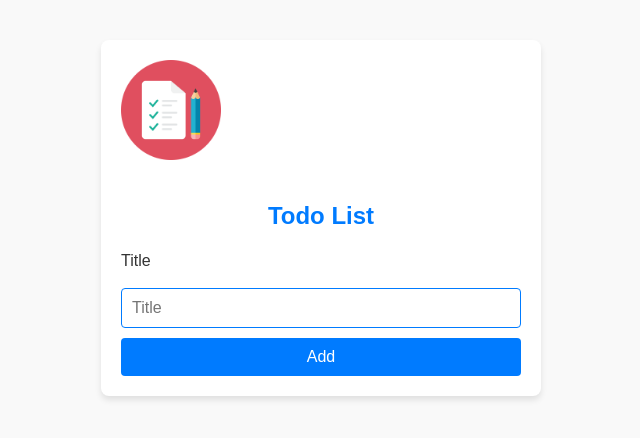
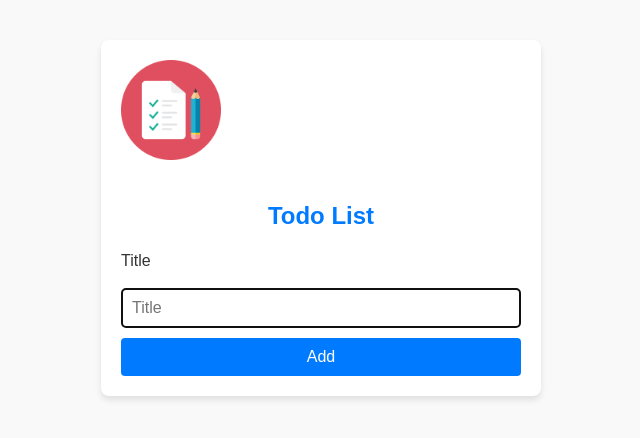
Before and after one commit to Ligo-code/react-todo, a React (Vite) app: page / in a window 1280 px wide. Shown: the part 182-620 px from the top of the page, without its empty margins (319-959 px from the left). Built offline with nearby package versions, Linux system fonts and the light colour scheme.

Commit message:
added reusable InputWithLable component and integrated into AddTodoForm

```diff
--- a/src/AddTodoForm.jsx
+++ b/src/AddTodoForm.jsx
@@ -2,6 +2,7 @@
 
 import { useState } from "react";
 import { v4 as uuidv4 } from "uuid";
+import InputWithLabel from "./InputWithLabel";
 
 function AddTodoForm({ onAddTodo }) {
   const [todoTitle, setTodoTitle] = useState("");
@@ -18,15 +19,16 @@ function AddTodoForm({ onAddTodo }) {
   }
   return (
     <form onSubmit={handleAddTodo}>
-      <label htmlFor="todoTitle">Title</label>
-      <input
+      <InputWithLabel
         id="todoTitle"
         type="text"
         placeholder="Title"
         name="todoTitle"
         value={todoTitle}
-        onChange={handleTitleChange}
-      />
+        onInputChange={handleTitleChange}
+        >
+          Title
+        </InputWithLabel>
       <button type="submit">Add</button>
     </form>
   );
--- /dev/null
+++ b/src/InputWithLabel.jsx
@@ -0,0 +1,15 @@
+import React, { useRef, useEffect } from "react";
+
+
+const InputWithLabel = ({ id, value, onInputChange, children, type, placeholder, name }) => {
+    const inputRef = useRef(null);
+    useEffect(() => {
+      inputRef.current?.focus();
+    });
+    return <>
+    <label htmlFor={id}>{children}</label>
+    <input id={id} value={value} onChange={onInputChange} type={type} placeholder={placeholder} name={name} ref={inputRef} />
+  </>
+};
+
+export default InputWithLabel;
```
Also changed, not shown: src/App.jsx (line endings or trailing spaces).
